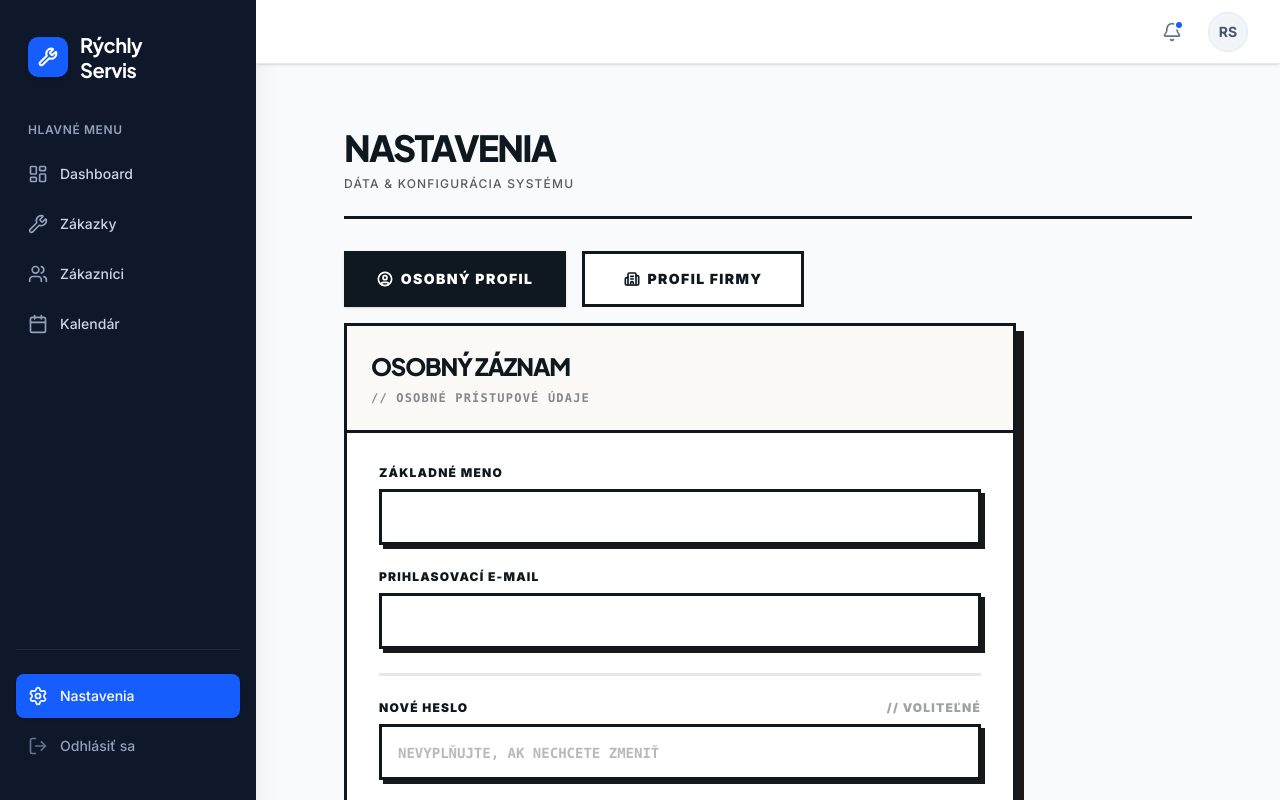
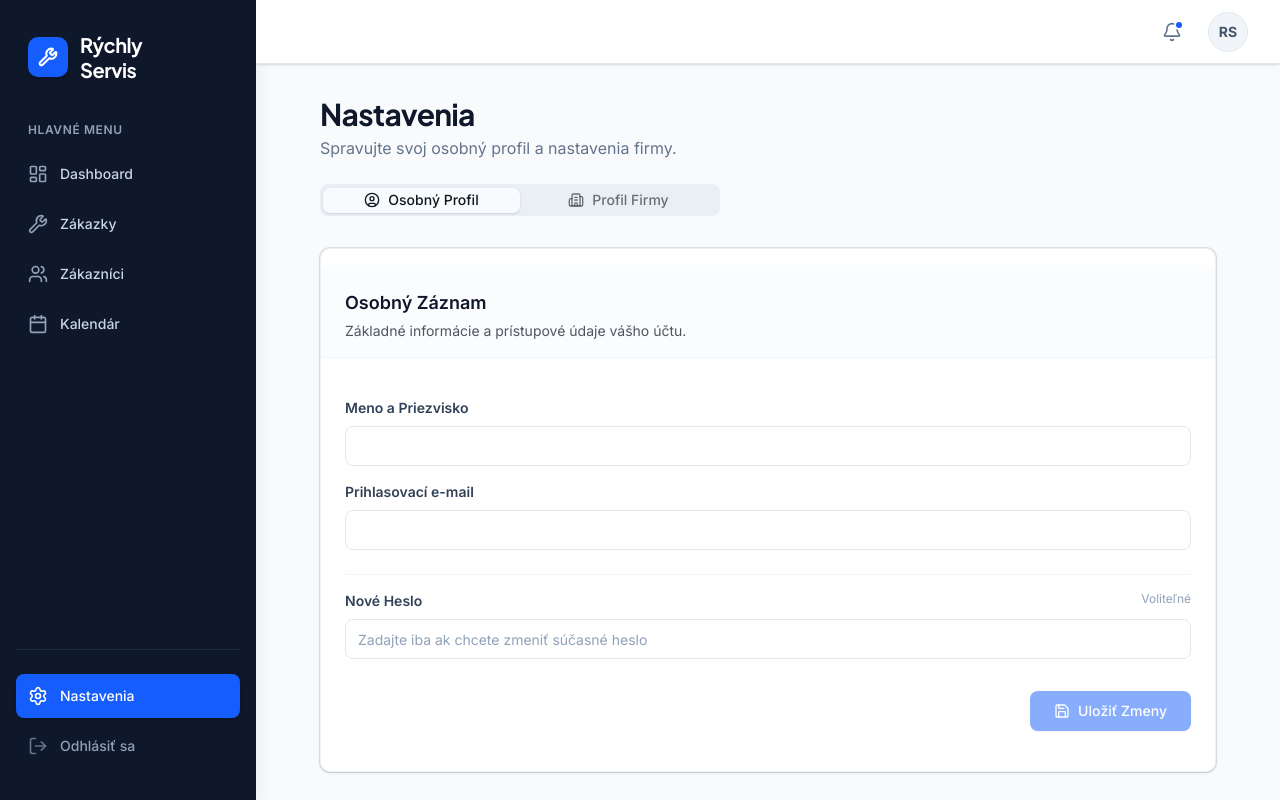
Before and after one commit to Dospalko/plumbside, a Next.js app in the folder frontend/: page /dashboard/settings in a window 1280 px wide. Built offline with nearby package versions, Linux system fonts and the light colour scheme; no server answers; sample sign-in values are in the browser's storage.

Commit message:
style(frontend): update settings page design to match main dashboard

```diff
--- a/frontend/src/app/dashboard/settings/page.tsx
+++ b/frontend/src/app/dashboard/settings/page.tsx
@@ -5,7 +5,24 @@ import { useAuth } from "@/lib/auth-context";
 import { useRouter } from "next/navigation";
 import { getUser, updateUser, getTenant, updateTenant, UserProfile, TenantProfile } from "@/lib/api";
 import { Tabs, TabsContent, TabsList, TabsTrigger } from "@/components/ui/tabs";
+import { Card, CardContent, CardHeader, CardTitle, CardDescription } from "@/components/ui/card";
 import { Building2, UserCircle, Save, Loader2, CheckCircle2 } from "lucide-react";
+import { motion, Variants } from "framer-motion";
+
+const container: Variants = {
+  hidden: { opacity: 0 },
+  show: {
+    opacity: 1,
+    transition: {
+      staggerChildren: 0.1
+    }
+  }
+};
+
+const item: Variants = {
+  hidden: { opacity: 0, y: 20 },
+  show: { opacity: 1, y: 0, transition: { type: "spring", stiffness: 300, damping: 24 } }
+};
 
 export default function SettingsPage() {
   const { token, isAuthenticated, isLoaded } = useAuth();
@@ -60,7 +77,7 @@ export default function SettingsPage() {
       const updated = await updateUser(token, updateData);
       setUser(updated);
       setPassword(""); // Clear password field
-      showSuccess("ZÁZNAM ÚSPEŠNE UPRAVENÝ");
+      showSuccess("Zmeny používateľa uložené.");
     } catch (err: any) {
       alert("Chyba: " + (err.message || "Nepodarilo sa uložiť profil"));
     } finally {
@@ -76,7 +93,7 @@ export default function SettingsPage() {
     try {
       const updated = await updateTenant(token, { name: companyName });
       setTenant(updated);
-      showSuccess("DÁTA FIRMY BOLI ZMENENÉ");
+      showSuccess("Firemné údaje uložené.");
     } catch (err: any) {
       alert("Chyba: " + (err.message || "Nepodarilo sa uložiť firmu"));
     } finally {
@@ -90,121 +107,149 @@ export default function SettingsPage() {
   };
 
   if (loading) {
-    return <div className="flex items-center justify-center h-64 text-foreground font-black uppercase tracking-widest text-lg">Systém načítava dáta...</div>;
+    return (
+      <div className="flex items-center justify-center p-12 w-full h-full">
+        <Loader2 className="h-8 w-8 animate-spin text-blue-600" />
+      </div>
+    );
   }
 
   return (
-    <div className="flex flex-col gap-8 max-w-4xl w-full mx-auto px-6 py-8 flex-1 bg-transparent">
-
-      <div className="flex flex-col md:flex-row md:items-end justify-between gap-6 border-b-[3px] border-foreground pb-6">
+    <motion.div
+      variants={container}
+      initial="hidden"
+      animate="show"
+      className="flex flex-col gap-6 max-w-4xl mx-auto w-full"
+    >
+      <motion.div variants={item} className="flex flex-col md:flex-row md:items-end justify-between gap-4">
         <div>
-          <h2 className="text-4xl font-black uppercase tracking-tighter text-foreground">Nastavenia</h2>
-          <p className="font-sans font-medium text-xs text-foreground/70 uppercase tracking-widest mt-2">Dáta & Konfigurácia Systému</p>
+          <h2 className="text-3xl font-bold tracking-tight text-slate-900">Nastavenia</h2>
+          <p className="text-slate-500 mt-1">Spravujte svoj osobný profil a nastavenia firmy.</p>
         </div>
 
         {/* Success toast dummy inline */}
-        <div className={`transition-all duration-300 flex items-center gap-3 bg-emerald-400 text-foreground px-4 py-3 border-[3px] border-foreground shadow-[4px_4px_0px_#1a1919] font-black uppercase tracking-widest ${successMsg ? 'opacity-100 translate-y-0' : 'opacity-0 translate-y-2 pointer-events-none'}`}>
-          <CheckCircle2 className="h-5 w-5 stroke-[2.5]" />
-          <span className="text-xs">{successMsg}</span>
-        </div>
-      </div>
+        {successMsg && (
+          <motion.div
+            initial={{ opacity: 0, y: 10 }}
+            animate={{ opacity: 1, y: 0 }}
+            className="flex items-center gap-2 bg-emerald-50 text-emerald-600 border border-emerald-200 px-4 py-2 rounded-lg text-sm font-medium shadow-sm transition-all"
+          >
+            <CheckCircle2 className="h-4 w-4" />
+            {successMsg}
+          </motion.div>
+        )}
+      </motion.div>
 
+      <motion.div variants={item}>
         <Tabs defaultValue="profile" className="w-full">
-        <TabsList className="grid w-full md:w-[460px] grid-cols-2 mb-8 bg-transparent p-0 gap-4">
-          <TabsTrigger value="profile" className="data-[state=active]:bg-foreground data-[state=active]:text-white data-[state=active]:shadow-[4px_4px_0px_#1a1919] border-[3px] border-foreground bg-white text-foreground font-black uppercase tracking-widest flex items-center gap-2 h-14 rounded-none hover:translate-x-[2px] transition-all">
-            <UserCircle className="h-5 w-5 stroke-[2.5]" /> Osobný Profil
+          <TabsList className="grid w-full md:w-[400px] grid-cols-2 mb-6">
+            <TabsTrigger value="profile" className="flex items-center gap-2">
+              <UserCircle className="h-4 w-4" /> Osobný Profil
             </TabsTrigger>
-          <TabsTrigger value="company" className="data-[state=active]:bg-foreground data-[state=active]:text-white data-[state=active]:shadow-[4px_4px_0px_#1a1919] border-[3px] border-foreground bg-white text-foreground font-black uppercase tracking-widest flex items-center gap-2 h-14 rounded-none hover:translate-x-[2px] transition-all">
-            <Building2 className="h-5 w-5 stroke-[2.5]" /> Profil Firmy
+            <TabsTrigger value="company" className="flex items-center gap-2">
+              <Building2 className="h-4 w-4" /> Profil Firmy
             </TabsTrigger>
           </TabsList>
 
-        <TabsContent value="profile" className="mt-0 outline-none">
-          <div className="border-[3px] border-foreground shadow-[8px_8px_0px_#1a1919] bg-white flex flex-col max-w-2xl">
-            <div className="border-b-[3px] border-foreground bg-[#FAF9F6] p-6">
-              <h3 className="text-2xl font-black uppercase tracking-tighter text-foreground">Osobný Záznam</h3>
-              <p className="font-mono text-xs font-bold uppercase tracking-widest text-foreground/50 mt-2">// Osobné Prístupové Údaje</p>
-            </div>
-            <div className="p-8">
-              <form onSubmit={handleUserSave} className="space-y-8">
-                <div className="space-y-6">
-                  <div className="flex flex-col gap-2">
-                    <label htmlFor="fullName" className="text-xs font-black uppercase tracking-widest text-foreground">Základné meno</label>
+          <TabsContent value="profile" className="focus-visible:outline-none focus-visible:ring-0 mt-0">
+            <Card className="rounded-xl border border-slate-200/60 shadow-sm bg-white overflow-hidden transition-all h-full flex flex-col">
+              <CardHeader className="border-b border-slate-100 bg-slate-50/50 p-6">
+                <CardTitle className="text-lg font-semibold text-slate-900">Osobný Záznam</CardTitle>
+                <CardDescription>Základné informácie a prístupové údaje vášho účtu.</CardDescription>
+              </CardHeader>
+              <CardContent className="p-6">
+                <form onSubmit={handleUserSave} className="space-y-6">
+                  <div className="space-y-4">
+                    <div className="space-y-2">
+                      <label htmlFor="fullName" className="block text-sm font-semibold text-slate-700">Meno a Priezvisko</label>
                       <input
                         id="fullName"
                         value={fullName}
                         onChange={e => setFullName(e.target.value)}
-                      className="border-[3px] border-foreground focus:outline-none focus:border-primary shadow-[4px_4px_0px_#1a1919] h-14 px-4 font-bold uppercase transition-all"
+                        className="w-full h-10 border border-slate-200 rounded-lg px-3 focus:outline-none focus:ring-2 focus:ring-blue-500/20 focus:border-blue-500 text-slate-900 font-medium transition-all"
                       />
                     </div>
-                  <div className="flex flex-col gap-2">
-                    <label htmlFor="email" className="text-xs font-black uppercase tracking-widest text-foreground">Prihlasovací e-mail</label>
+                    <div className="space-y-2">
+                      <label htmlFor="email" className="block text-sm font-semibold text-slate-700">Prihlasovací e-mail</label>
                       <input
                         id="email"
                         type="email"
                         value={email}
                         onChange={e => setEmail(e.target.value)}
-                      className="border-[3px] border-foreground focus:outline-none focus:border-primary shadow-[4px_4px_0px_#1a1919] h-14 px-4 font-bold transition-all"
+                        className="w-full h-10 border border-slate-200 rounded-lg px-3 focus:outline-none focus:ring-2 focus:ring-blue-500/20 focus:border-blue-500 text-slate-900 font-medium transition-all"
                       />
                     </div>
-                  <div className="flex flex-col gap-2 border-t-[3px] border-foreground/10 pt-6 mt-4">
-                    <label htmlFor="password" className="text-xs font-black uppercase tracking-widest text-foreground flex justify-between">
-                      Nové Heslo <span className="text-foreground/40">// VOLITEĽNÉ</span>
+
+                    <div className="pt-4 border-t border-slate-100 mt-6">
+                      <div className="space-y-2">
+                        <label htmlFor="password" className="block text-sm font-semibold text-slate-700 flex justify-between">
+                          <span>Nové Heslo</span>
+                          <span className="text-slate-400 font-normal text-xs">Voliteľné</span>
                         </label>
                         <input
                           id="password"
                           type="password"
                           value={password}
                           onChange={e => setPassword(e.target.value)}
-                      placeholder="NEVYPLŇUJTE, AK NECHCETE ZMENIŤ"
-                      className="border-[3px] border-foreground focus:outline-none focus:border-primary shadow-[4px_4px_0px_#1a1919] h-14 px-4 font-bold placeholder:font-mono placeholder:text-foreground/30 transition-all"
+                          placeholder="Zadajte iba ak chcete zmeniť súčasné heslo"
+                          className="w-full h-10 border border-slate-200 rounded-lg px-3 focus:outline-none focus:ring-2 focus:ring-blue-500/20 focus:border-blue-500 text-slate-900 font-medium transition-all placeholder:font-normal placeholder:text-slate-400"
                         />
                       </div>
                     </div>
+                  </div>
 
-                <div className="flex justify-end pt-4">
-                  <button type="submit" disabled={savingUser || (!fullName && !email)} className="bg-primary hover:bg-white text-foreground border-[3px] border-foreground font-black uppercase tracking-widest shadow-[4px_4px_0px_#1a1919] h-14 px-10 transition-all hover:translate-x-[2px] hover:translate-y-[2px] hover:shadow-[2px_2px_0px_#1a1919] disabled:opacity-50 flex items-center">
-                    {savingUser ? <Loader2 className="mr-3 h-5 w-5 animate-spin stroke-[2.5]" /> : <Save className="mr-3 h-5 w-5 stroke-[2.5]" />}
-                    Zapísať Zmeny
+                  <div className="flex justify-end pt-2">
+                    <button
+                      type="submit"
+                      disabled={savingUser || (!fullName && !email)}
+                      className="h-10 px-6 bg-blue-600 text-white font-medium rounded-lg shadow-sm hover:bg-blue-700 transition-colors disabled:opacity-50 flex items-center gap-2"
+                    >
+                      {savingUser ? <Loader2 className="w-4 h-4 animate-spin" /> : <Save className="w-4 h-4" />}
+                      Uložiť Zmeny
                     </button>
                   </div>
                 </form>
-            </div>
-          </div>
+              </CardContent>
+            </Card>
           </TabsContent>
 
-        <TabsContent value="company" className="mt-0 outline-none">
-          <div className="border-[3px] border-foreground shadow-[8px_8px_0px_#1a1919] bg-white flex flex-col max-w-2xl">
-            <div className="border-b-[3px] border-foreground bg-[#FAF9F6] p-6">
-              <h3 className="text-2xl font-black uppercase tracking-tighter text-foreground">Firemné Dáta</h3>
-              <p className="font-mono text-xs font-bold uppercase tracking-widest text-foreground/50 mt-2">// Oficiálna reprezentácia subjektu</p>
-            </div>
-            <div className="p-8">
-              <form onSubmit={handleTenantSave} className="space-y-8">
-                <div className="flex flex-col gap-2">
-                  <label htmlFor="companyName" className="text-xs font-black uppercase tracking-widest text-foreground">Identifikátor (Názov/Živnosť)</label>
+          <TabsContent value="company" className="focus-visible:outline-none focus-visible:ring-0 mt-0">
+            <Card className="rounded-xl border border-slate-200/60 shadow-sm bg-white overflow-hidden transition-all h-full flex flex-col">
+              <CardHeader className="border-b border-slate-100 bg-slate-50/50 p-6">
+                <CardTitle className="text-lg font-semibold text-slate-900">Firemný Profil</CardTitle>
+                <CardDescription>Oficiálna reprezentácia subjektu pre fakturačné a zobrazovacie účely.</CardDescription>
+              </CardHeader>
+              <CardContent className="p-6">
+                <form onSubmit={handleTenantSave} className="space-y-6">
+                  <div className="space-y-2">
+                    <label htmlFor="companyName" className="block text-sm font-semibold text-slate-700">Názov firmy / Živnosti</label>
                     <input
                       id="companyName"
                       value={companyName}
                       onChange={e => setCompanyName(e.target.value)}
-                    placeholder="Napr. Vodár Ján Novák..."
-                    className="border-[3px] border-foreground focus:outline-none focus:border-primary shadow-[4px_4px_0px_#1a1919] h-14 px-4 font-bold uppercase transition-all"
+                      placeholder="Napr. inštalatér Ján Novák"
+                      className="w-full h-10 border border-slate-200 rounded-lg px-3 focus:outline-none focus:ring-2 focus:ring-blue-500/20 focus:border-blue-500 text-slate-900 font-medium transition-all"
                     />
-                  <p className="text-[10px] font-mono font-bold text-foreground/50 mt-2">// URČUJE ZOBRAZENIE V HLAVNOM PANELI</p>
+                    <p className="text-xs text-slate-500 mt-1">Tento názov sa bude zobrazovať vašim zákazníkom a na dokladoch.</p>
                   </div>
 
-                <div className="flex justify-end pt-4">
-                  <button type="submit" disabled={savingTenant || !companyName.trim()} className="bg-foreground hover:bg-white border-[3px] hover:border-foreground hover:text-foreground text-white font-black uppercase tracking-widest shadow-[4px_4px_0px_#1a1919] h-14 px-10 transition-all hover:translate-x-[2px] hover:translate-y-[2px] hover:shadow-[2px_2px_0px_#1a1919] disabled:opacity-50 flex items-center">
-                    {savingTenant ? <Loader2 className="mr-3 h-5 w-5 animate-spin stroke-[2.5]" /> : <Save className="mr-3 h-5 w-5 stroke-[2.5]" />}
-                    Zapísať Zmeny
+                  <div className="flex justify-end pt-2">
+                    <button
+                      type="submit"
+                      disabled={savingTenant || !companyName.trim()}
+                      className="h-10 px-6 bg-blue-600 text-white font-medium rounded-lg shadow-sm hover:bg-blue-700 transition-colors disabled:opacity-50 flex items-center gap-2"
+                    >
+                      {savingTenant ? <Loader2 className="w-4 h-4 animate-spin" /> : <Save className="w-4 h-4" />}
+                      Uložiť Zmeny
                     </button>
                   </div>
                 </form>
-            </div>
-          </div>
+              </CardContent>
+            </Card>
           </TabsContent>
 
         </Tabs>
-    </div>
+      </motion.div>
+    </motion.div>
   );
 }
```
Lines whose indentation alone changed are shown as unchanged.
